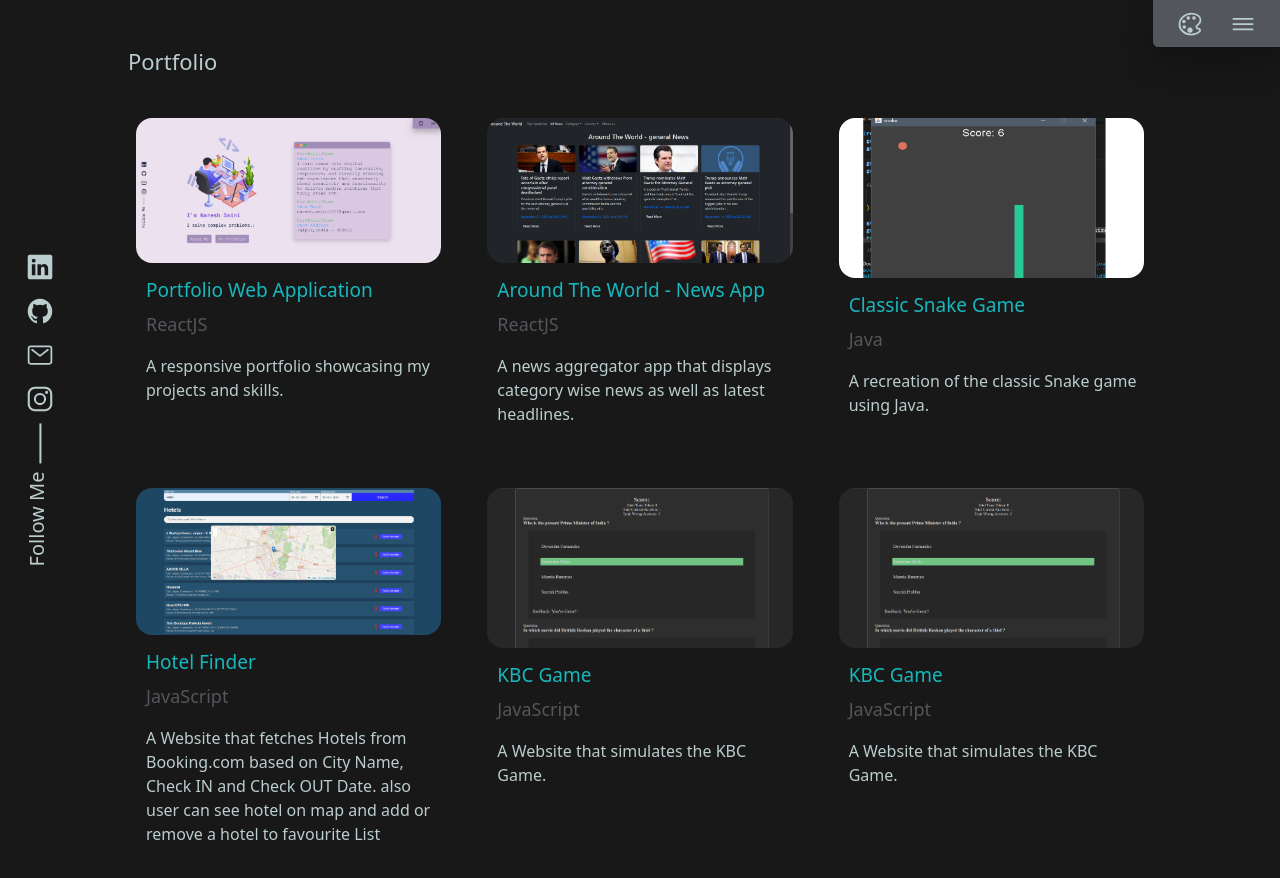
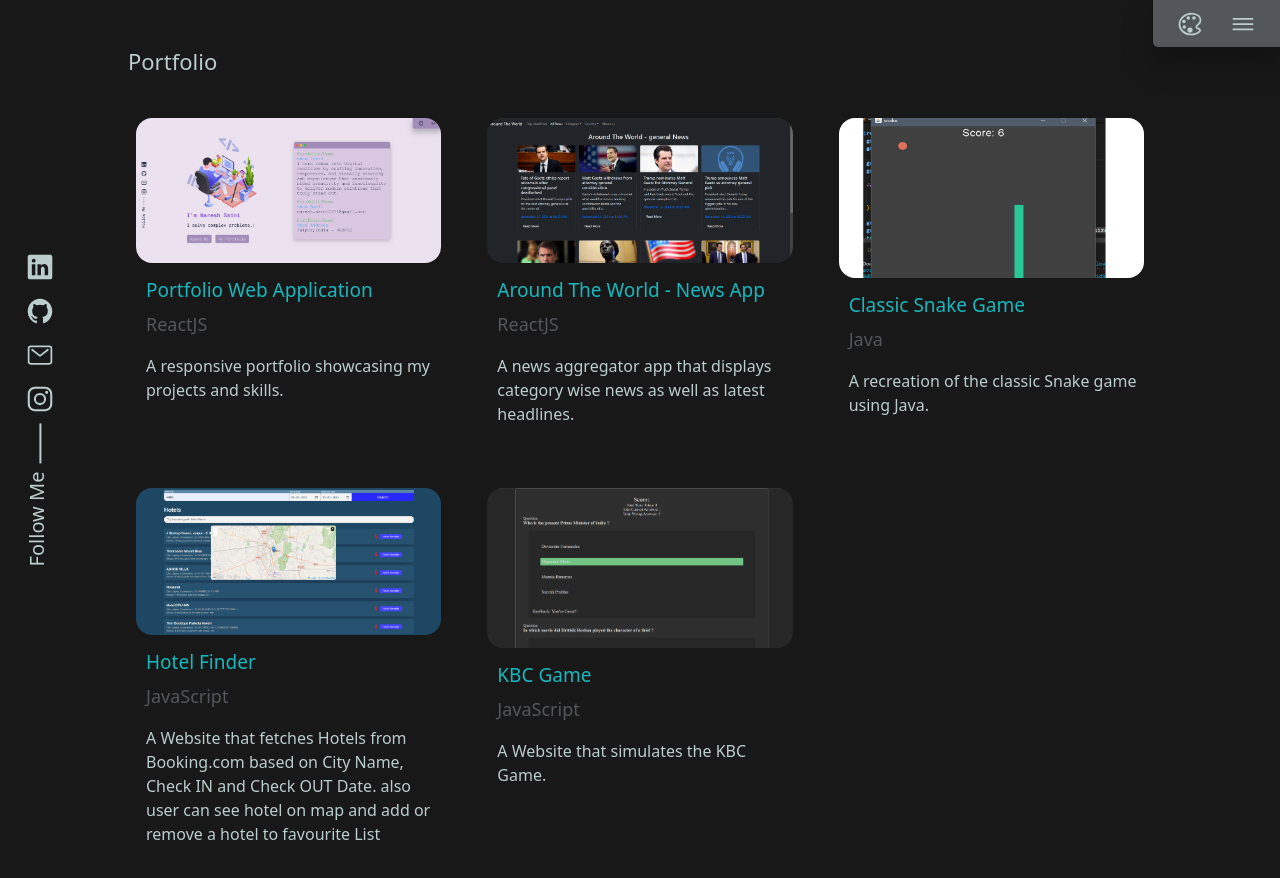
Before and after one commit to ns2511/naresh-saini-portfolio, a React (Vite) app: page /portfolio in a window 1280 px wide. Built offline with nearby package versions, Linux system fonts and the light colour scheme.

Commit message:
updating project

```diff
--- a/src/pages/Portfolio/Portfolio.jsx
+++ b/src/pages/Portfolio/Portfolio.jsx
@@ -34,13 +34,6 @@ const projects = [
     category: "JavaScript",
     imgUrl: hotelfinderImg,
     description: "A Website that fetches Hotels from Booking.com based on City Name, Check IN and Check OUT Date. also user can see hotel on map and add or remove a hotel to favourite List"
-  },
-  {
-    title: "KBC Game",
-    url: "https://ns2511.github.io/KBC-Game/",
-    category: "JavaScript",
-    imgUrl: KbcGame,
-    description: "A Website that simulates the KBC Game."
   },
   {
     title: "KBC Game",
```
